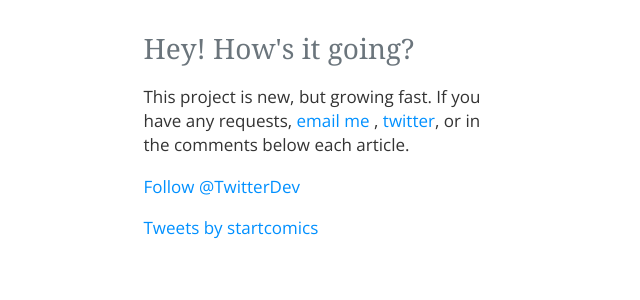
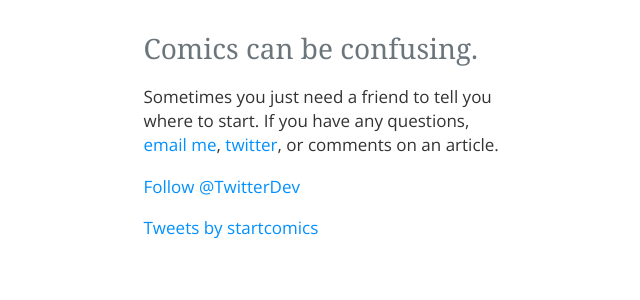
Before and after one commit to rkuykendall/wheretostartreading, a Django app: page / in a window 1280 px wide. Shown: the part 76-376 px from the top of the page, without its empty margins (609-1249 px from the left). Run offline with Django 3.2, Linux system fonts and the light colour scheme; data that the repository does not hold is empty; some libraries are stand-ins or nearby versions.

Commit message:
Better description!

```diff
--- a/blog/templates/home.html
+++ b/blog/templates/home.html
@@ -34,8 +34,9 @@
   </div>
 </div>
 <div class="col-md-4 visible-lg-block visible-md-block">
-  <h2>Hey! How's it going?</h2>
-  <p>This project is new, but growing fast. If you have any requests,
+  <h2>Comics can be confusing.</h2>
+  <p>Sometimes you just need a friend to tell you where to start.
+    If you have any questions,
     <script type="text/javascript" language="javascript">
       <!-- // Generated by http://rumkin.com/tools/mailto_encoder
       ML="lmneai<\"ucfod>@ h/tky.b:r=";
@@ -45,10 +46,9 @@
       OT+=ML.charAt(MI.charCodeAt(j)-48);
       }document.write(OT);
       // -->
-    </script>
-    <noscript>[encrypted email]</noscript>,
+    </script><noscript>[encrypted email]</noscript>,
     <a href="https://twitter.com/startcomics" target="_blank">twitter</a>,
-    or in the comments below each article.</p>
+    or comments on an article.</p>
 
   <p><a
     class="twitter-follow-button"
```
